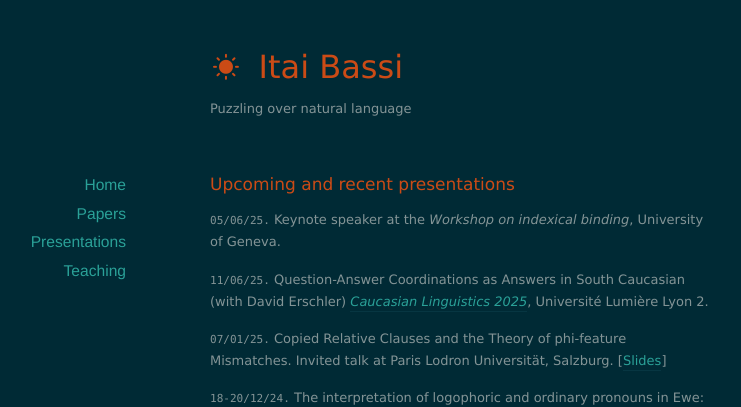
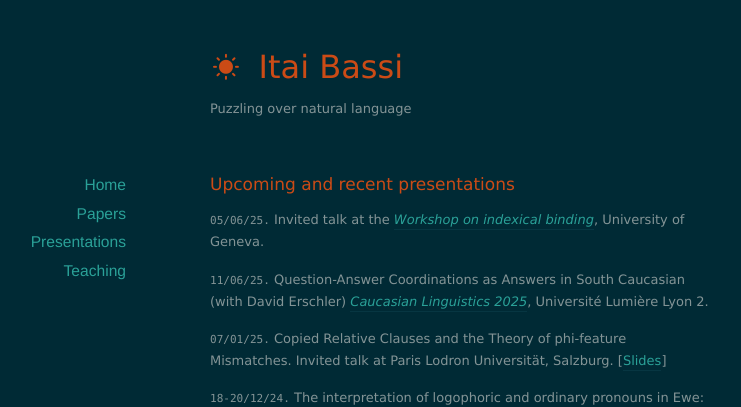
Before and after one commit to itaibassi/itaibassi.github.io, a Jekyll site: the page built from presentations/index.markdown, in a window 1280 px wide. Shown: the top 407 px of the page, without its empty margins (180-921 px from the left). Built offline with Jekyll 4.4.1, drawn with Linux system fonts in a browser that asks for light colours; nearby versions of some CDN libraries.

Commit message:
Update index.markdown

```diff
--- a/presentations/index.markdown
+++ b/presentations/index.markdown
@@ -9,7 +9,8 @@ title: Recent Presentations
 
 # Upcoming and recent presentations
 
-`05/06/25.`  Keynote speaker at the *Workshop on indexical binding*, University of Geneva.
+`05/06/25.`  Invited talk at the [*Workshop on indexical binding*](https://sites.google.com/view/indexicalsgeneva/accueil), University of Geneva.
+
 
 `11/06/25.`  Question-Answer Coordinations as Answers in South Caucasian (with David Erschler) *[Caucasian Linguistics 2025](https://caucling2025.sciencesconf.org/)*, Université Lumière Lyon 2.
 
```
